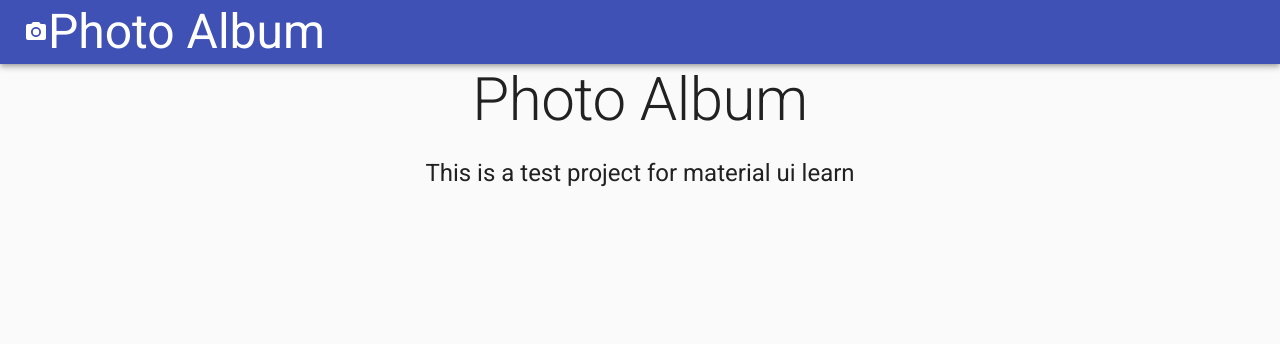
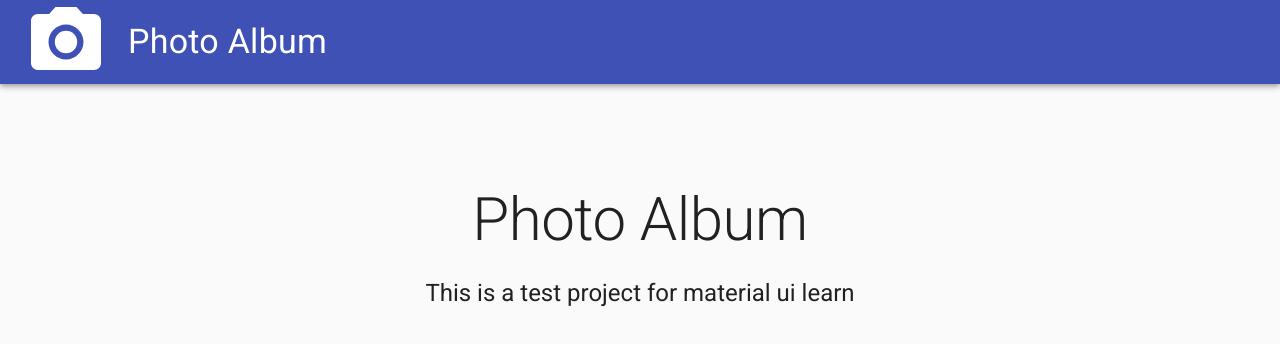
Before and after one commit to TharinduDeshananda/travelapp, a React (Create React App) app: page / in a window 1280 px wide. Shown: the top 344 px of the page. Built offline with nearby package versions, Linux system fonts and the light colour scheme.

Commit message:
added styles for app

```diff
--- a/src/app.jsx
+++ b/src/app.jsx
@@ -1,19 +1,20 @@
 import { Typography, CssBaseline, AppBar, Toolbar, Container } from '@material-ui/core';
 import { PhotoCamera } from '@material-ui/icons';
-
+import useStyles from './style';
 const App = () => {
+    let classes = useStyles();
     return <>
         <CssBaseline />
         <AppBar position='relative'>
             <Toolbar>
-                <PhotoCamera />
-                <Typography variant='h3'>Photo Album</Typography>
+                <PhotoCamera className={classes.photoIcon}/>
+                <Typography variant='h4'>Photo Album</Typography>
             </Toolbar>
         </AppBar>
 
     <main>
         <div>
-            <Container maxWidth="sm">
+            <Container maxWidth="sm" className={classes.mainTitle}>
                 <Typography variant='h2' color='textPrimary' gutterBottom align='center'>Photo Album</Typography>
                 <Typography variant='h5' align='center'>This is a test project for material ui learn</Typography>
             </Container>
--- /dev/null
+++ b/src/style.js
@@ -0,0 +1,13 @@
+import { makeStyles } from "@material-ui/core/styles";
+
+const useStyles = makeStyles((theme)=>({
+mainTitle:{
+    marginTop:'100px'
+},
+photoIcon:{
+    fontSize:'84px',
+    marginRight:"20px"
+}
+}));
+
+export default useStyles;
```
